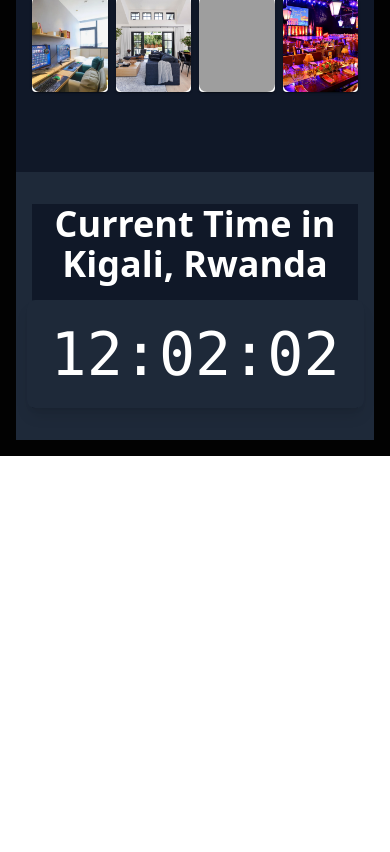
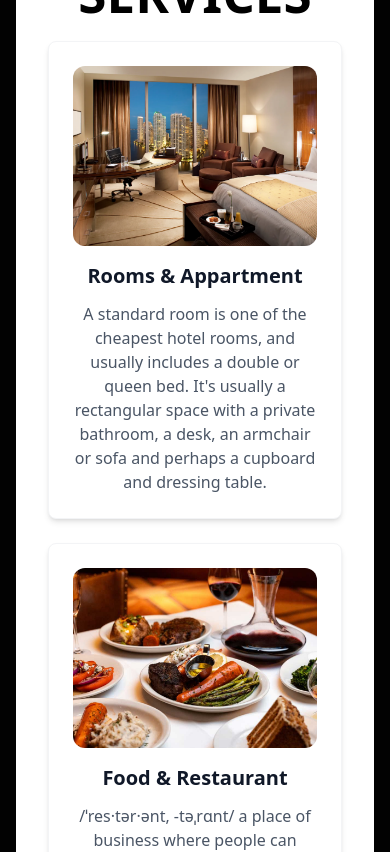
Before and after one commit to Leon-kings/Hotels, a React (Vite) app: page /Dash-32793 in a window 390 px wide. Shown: the part 1104-1956 px from the top of the page. Before the commit the page ends 1560 px from the top, so only its background shows below. Built offline with nearby package versions, Linux system fonts and the light colour scheme; grey boxes are pictures that could not be loaded.

Commit message:
changes on hero linking

```diff
--- a/src/App.jsx
+++ b/src/App.jsx
@@ -13,6 +13,7 @@ import Service from "./pages/service/Service";
 import { BrowserRouter, Route, Routes } from "react-router-dom";
 import Home from "./pages/home/Home";
 import { ContactSection } from "./pages/contact/Contact";
+import Dashboard from "./components/dashboard/index/Dashboard";
 
 export default function App() {
   return (
@@ -28,6 +29,8 @@ export default function App() {
           <Route element={<OurTeam />} path="/O-2973-342/34" />
           <Route element={<Testimony />} path="/T-8732-452/34" />
           <Route element={<ContactSection />} path="/C-3872-2344/34" />
+          {/* private routes */}
+          <Route element={<Dashboard />} path="/Dash-32793" />
         </Routes>{" "}
         <Footer />
       </BrowserRouter>
--- a/src/assets/data/data.js
+++ b/src/assets/data/data.js
@@ -1,6 +1,8 @@
 import cursol from "../images/img/DUF_4113-v-ok-1-1170x780.jpg";
 import cursol1 from "../images/img/Blog-6-scaled.webp";
 import cursol2 from "../images/img/RESIDENT-EDINBURGH-JUNIOR-SUITE-CASTLE-VIEW-PROMINENT-1400x928.jpg";
+import cursol3 from '../images/img/hero-bg.jpg'
+import cursol4 from '../images/img/cta-bg.jpg'
 // cursol-images
 import service from "../images/img/club_one-bedroom_executive-suite.jpg";
 // services-images
@@ -45,6 +47,25 @@ export const carouselItems = [
   },
   {
     imgSrc: cursol2,
+    title: "Discover A Brand Luxurious Hotel",
+    subtitle: "Luxury Living",
+    buttons: [
+      { text: "Our Rooms", variant: "contained", color: "primary" },
+      { text: "Book A Room", variant: "outlined", color: "inherit" },
+    ],
+  },
+  //
+  {
+    imgSrc: cursol3,
+    title: "Discover A Brand Luxurious Hotel",
+    subtitle: "Luxury Living",
+    buttons: [
+      { text: "Our Rooms", variant: "contained", color: "primary" },
+      { text: "Book A Room", variant: "outlined", color: "inherit" },
+    ],
+  },
+  {
+    imgSrc: cursol4,
     title: "Discover A Brand Luxurious Hotel",
     subtitle: "Luxury Living",
     buttons: [
--- /dev/null
+++ b/src/components/dashboard/index/Dashboard.jsx
@@ -0,0 +1,120 @@
+/* eslint-disable no-unused-vars */
+import { motion } from "framer-motion";
+import React from "react";
+import { services } from "../../../assets/data/data";
+
+export default function Dashboard() {
+  const containerVariants = {
+    hidden: { opacity: 0 },
+    visible: {
+      opacity: 1,
+      transition: {
+        staggerChildren: 0.1,
+      },
+    },
+  };
+
+  const itemVariants = {
+    hidden: { y: 20, opacity: 0 },
+    visible: {
+      y: 0,
+      opacity: 1,
+      transition: {
+        duration: 0.5,
+      },
+    },
+  };
+
+  return (
+    <>
+      <div className="w-full pt-0 pb-4">
+        {/* heading */}
+        <div className="w-full">
+          <div className="grid grid-cols-1 lg:grid-cols-4 md:grid-cols-2 sm:grid-cols-1 gap-4">
+            <div className="w-full shadow-2xl rounded-2xl bg-white text-black p-4">
+              Lorem ipsum dolor sit amet consectetur adipisicing elit. Ullam
+              error earum non delectus autem quis quod? Quia, enim numquam
+              repellendus dolorem cum quaerat sequi, eius illum repellat dolores
+              vel itaque.
+            </div>
+            <div className="w-full shadow-2xl rounded-2xl bg-white text-black p-4">
+              Lorem ipsum dolor sit amet consectetur adipisicing elit. Ullam
+              error earum non delectus autem quis quod? Quia, enim numquam
+              repellendus dolorem cum quaerat sequi, eius illum repellat dolores
+              vel itaque.
+            </div>
+            <div className="w-full shadow-2xl rounded-2xl bg-white text-black p-4">
+              Lorem ipsum dolor sit amet consectetur adipisicing elit. Ullam
+              error earum non delectus autem quis quod? Quia, enim numquam
+              repellendus dolorem cum quaerat sequi, eius illum repellat dolores
+              vel itaque.
+            </div>
+            <div className="w-full shadow-2xl rounded-2xl bg-white text-black p-4">
+              Lorem ipsum dolor sit amet consectetur adipisicing elit. Ullam
+              error earum non delectus autem quis quod? Quia, enim numquam
+              repellendus dolorem cum quaerat sequi, eius illum repellat dolores
+              vel itaque.
+            </div>
+          </div>
+        </div>
+        <div className="w-full py-12 bg-white p-4 mt-2 rounded-2xl">
+          <div className="container mx-auto px-4">
+            <motion.div
+              className="text-center"
+              initial={{ opacity: 0, y: 20 }}
+              animate={{ opacity: 1, y: 0 }}
+              transition={{ duration: 0.5 }}
+            >
+              <h6 className="text-black text-center text-primary uppercase font-semibold text-lg">
+                Our Services
+              </h6>
+              <h1 className="text-4xl text-black font-bold mb-5 mt-2">
+                Explore Our{" "}
+                <span className="text-black uppercase">Services</span>
+              </h1>
+            </motion.div>
+
+            <motion.div
+              className="grid grid-cols-1 md:grid-cols-2 lg:grid-cols-3 gap-6"
+              variants={containerVariants}
+              initial="hidden"
+              whileInView="visible"
+              viewport={{ once: true, margin: "-100px" }}
+            >
+              {services.map((service, index) => (
+                <motion.div
+                  key={index}
+                  className="service-item rounded-lg p-6 bg-white  shadow-md hover:shadow-lg transition-shadow duration-300 border border-gray-100"
+                  variants={itemVariants}
+                  custom={index}
+                  initial="hidden"
+                  whileInView="visible"
+                  viewport={{ once: true }}
+                  transition={{ delay: service.delay }}
+                  whileHover={{ y: -5 }}
+                >
+                  <div className="service-icon bg-transparent  mx-auto mb-4">
+                    <div className="w-full h-full  flex items-center justify-center">
+                      <img
+                        src={service.icon}
+                        className="w-full object-cover rounded-xl h-[180px]"
+                        title={service.title}
+                        alt=""
+                      />
+                    </div>
+                  </div>
+                  <h5 className="text-xl text-gray-900 font-semibold mb-3 text-center">
+                    {service.title}
+                  </h5>
+                  <p className="text-gray-600 text-center">
+                    {service.description}
+                  </p>
+                </motion.div>
+              ))}
+            </motion.div>
+          </div>
+        </div>
+      </div>
+    </>
+  );
+}
--- a/src/components/hero/Hero.jsx
+++ b/src/components/hero/Hero.jsx
@@ -5,6 +5,7 @@ import "react-responsive-carousel/lib/styles/carousel.min.css";
 import { Button, Typography, Box } from "@mui/material";
 import { ArrowBack, ArrowForward } from "@mui/icons-material";
 import { carouselItems } from "../../assets/data/data";
+import { Link } from "react-router-dom";
 
 export const Hero = () => {
   return (
@@ -113,8 +114,8 @@ export const Hero = () => {
                       sx={{ display: "flex", gap: 2, justifyContent: "center" }}
                     >
                       {item.buttons.map((button, btnIndex) => (
+                        <Link key={btnIndex} to={button.text}>
                           <Button
-                          key={btnIndex}
                             variant={button.variant}
                             color={button.color}
                             sx={{
@@ -125,6 +126,7 @@ export const Hero = () => {
                           >
                             {button.text}
                           </Button>
+                        </Link>
                       ))}
                     </Box>
                   </Box>
--- a/src/pages/contact/Contact.jsx
+++ b/src/pages/contact/Contact.jsx
@@ -159,8 +159,10 @@ const ContactForm = () => {
         headers: {
           'Content-Type': 'application/json',
         },
+
       });
-
+      if (response) {
+        alert('Message sent successfully !!');
         setSubmitSuccess(true);
         setFormData({
           name: "",
@@ -169,8 +171,9 @@ const ContactForm = () => {
           subject: "",
           message: "",
         });
+      }
     } catch (error) {
-      console.error("Submission error:", error);
+      alert("Submission error:", error)
       // You might want to set an error state here
       // setSubmissionError(error.response?.data?.message || "Submission failed");
     } finally {
```
Also changed, not shown: src/components/booking/Book.jsx (+25 -18 lines), src/assets/images/img/cta-bg.jpg (added), src/assets/images/img/hero-bg.jpg (added). Lines whose indentation alone changed are shown as unchanged.
